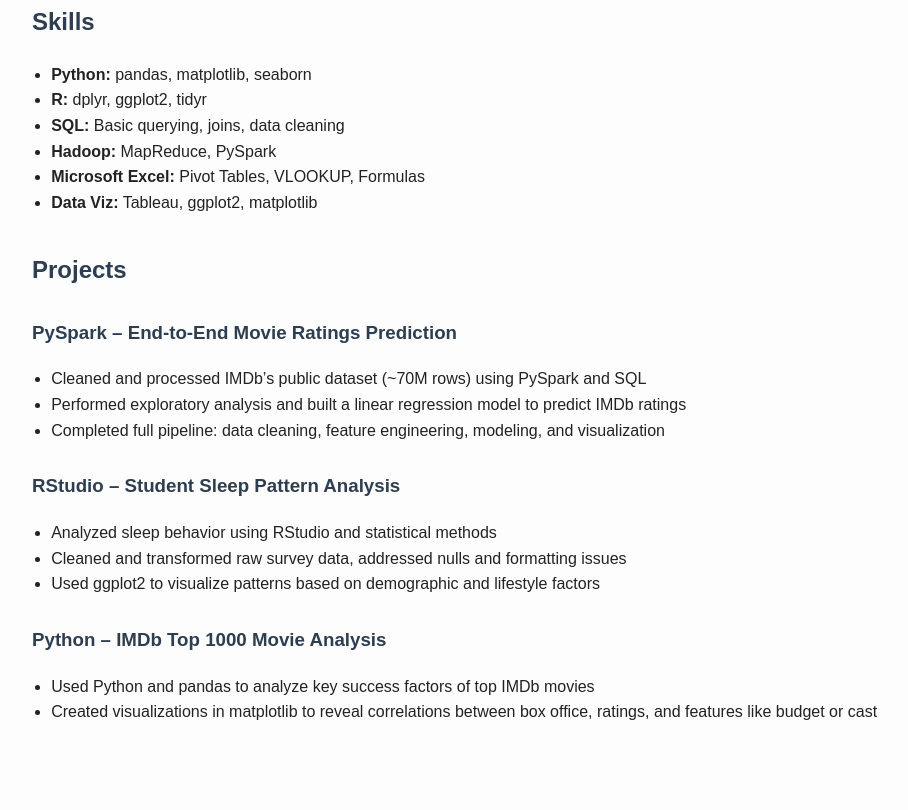
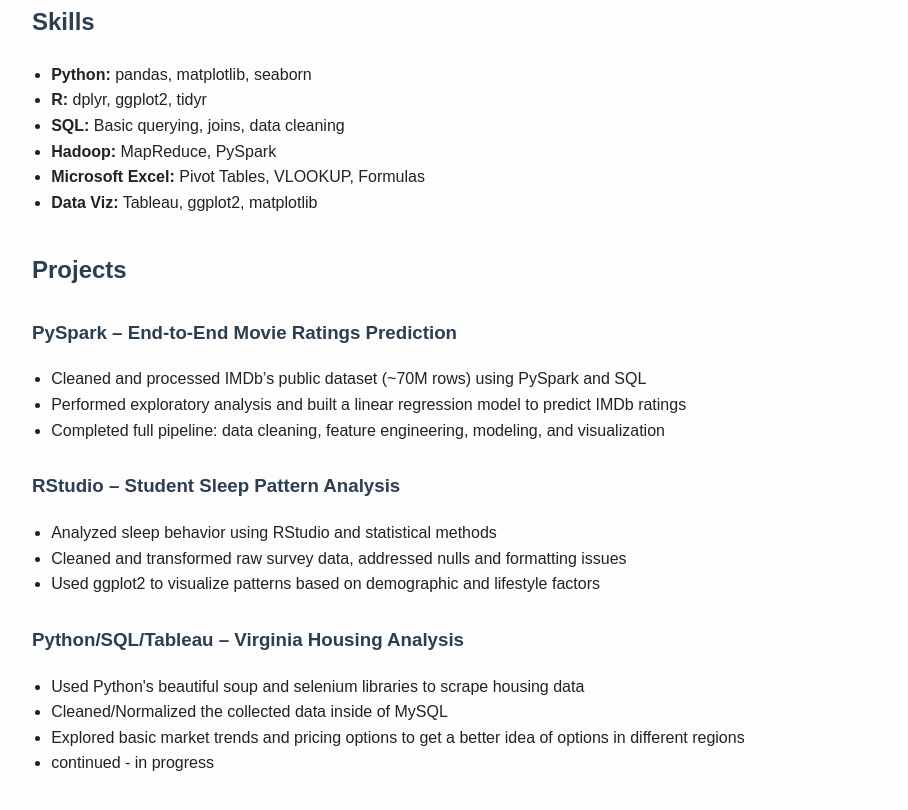
Before and after one commit to willmizer/wills_portfolio, a plain HTML site: page index.html in a window 1280 px wide. Shown: the part 454-1264 px from the top of the page, without its empty margins (158-1066 px from the left). Before the commit the page ends 1215 px from the top, so only its background shows below. Drawn offline with Linux system fonts and the light colour scheme.

Commit message:
added housing analysis repository link

```diff
--- a/index.html
+++ b/index.html
@@ -85,10 +85,12 @@
     <li>Used ggplot2 to visualize patterns based on demographic and lifestyle factors</li>
   </ul>
 
-  <h3>Python – IMDb Top 1000 Movie Analysis</h3>
+  <h3 href="https://github.com/willmizer/va_housing_analysis">Python/SQL/Tableau – Virginia Housing Analysis </h3>
   <ul>
-    <li>Used Python and pandas to analyze key success factors of top IMDb movies</li>
-    <li>Created visualizations in matplotlib to reveal correlations between box office, ratings, and features like budget or cast</li>
+    <li>Used Python's beautiful soup and selenium libraries to scrape housing data</li>
+    <li>Cleaned/Normalized the collected data inside of MySQL</li>
+    <li>Explored basic market trends and pricing options to get a better idea of options in different regions</li>
+    <li> continued - in progress</li>
   </ul>
 
 </body>
```
